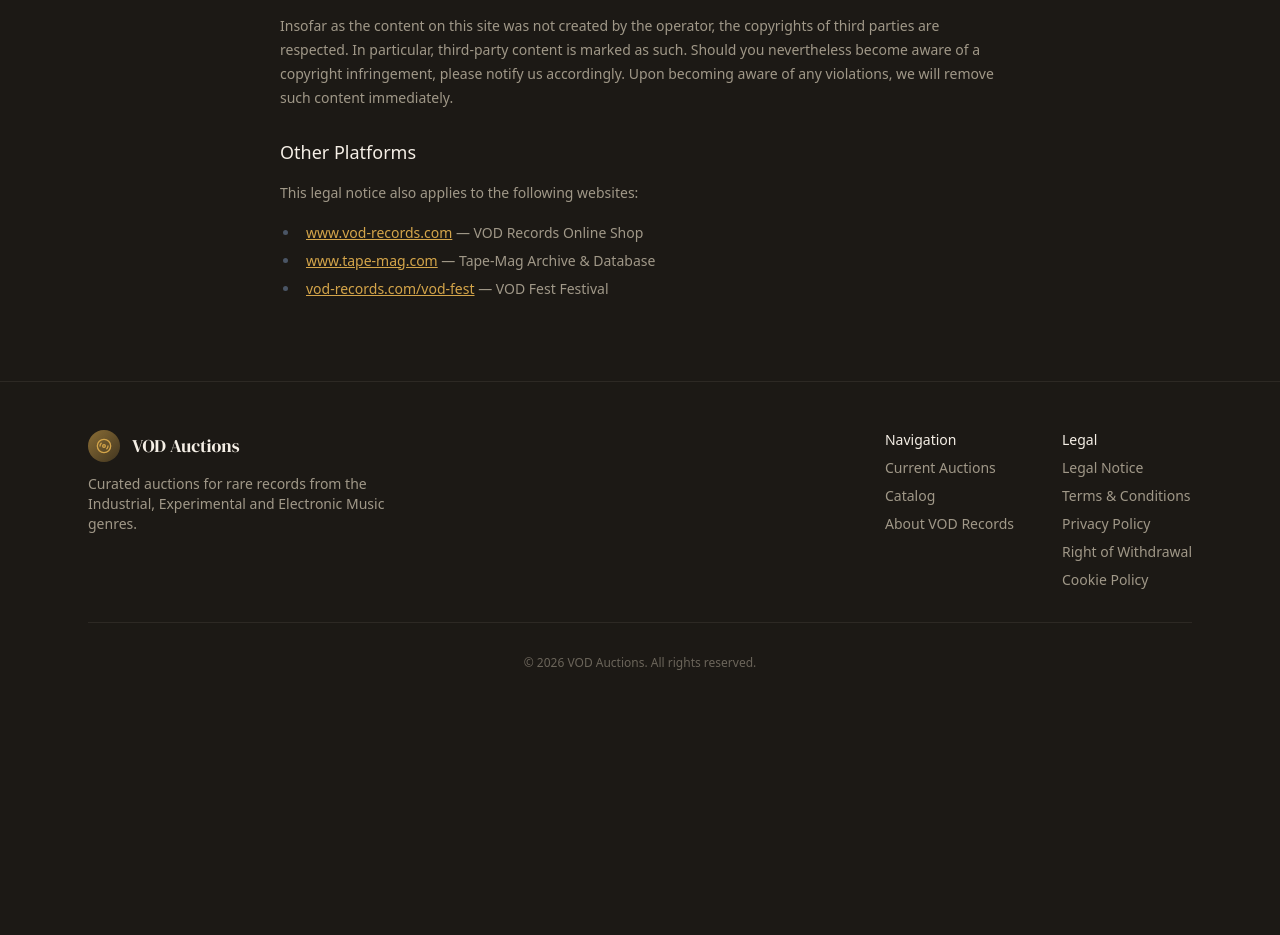
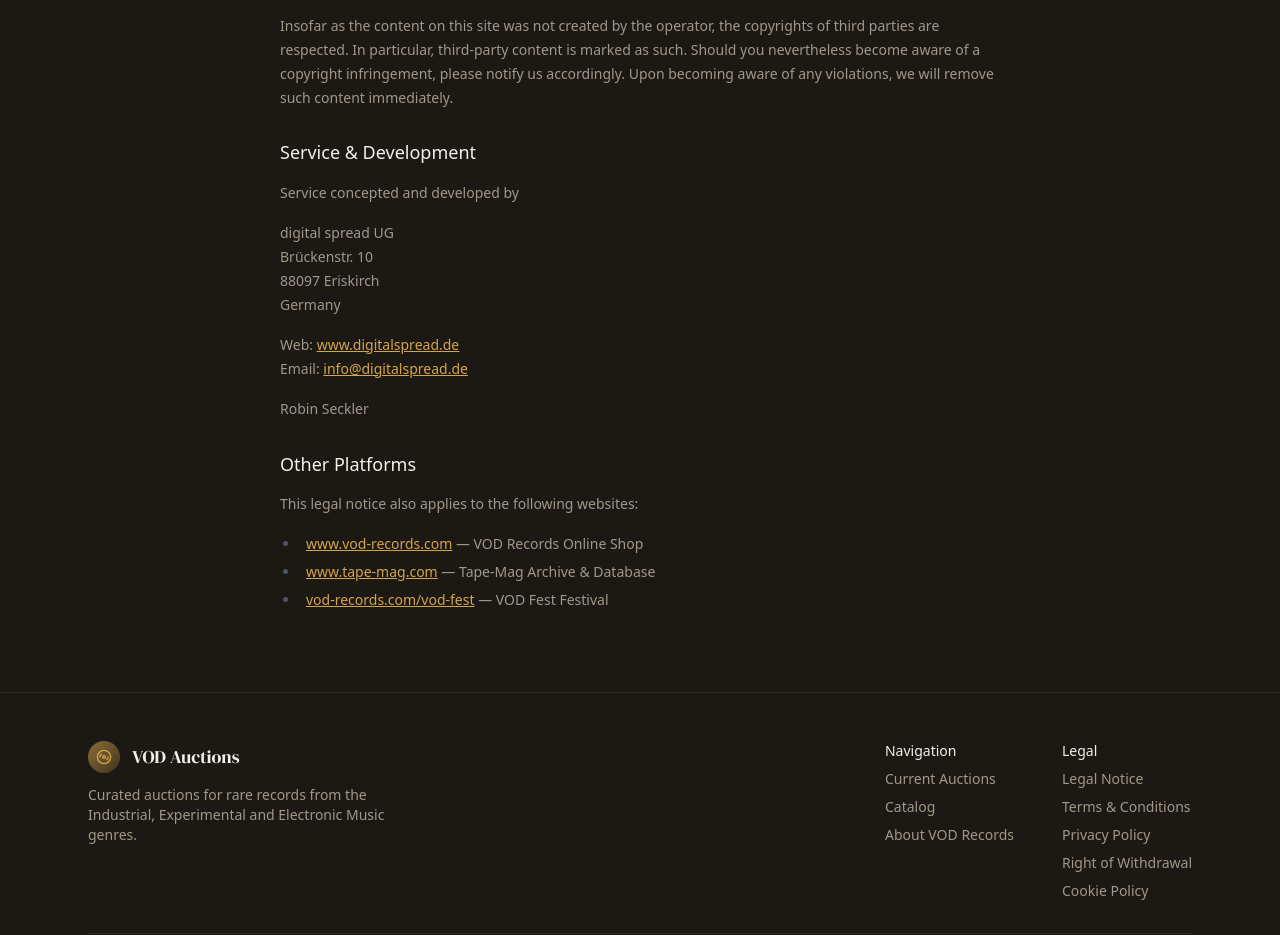
Before and after one commit to rseckler/VOD_Auctions, a Next.js app in the folder storefront/: page /impressum in a window 1280 px wide. Shown: the part 1560-2495 px from the top of the page. Before the commit the page ends 2279 px from the top, so only its background shows below. Built offline with nearby package versions, Linux system fonts and the light colour scheme; no server answers.

Commit message:
Add digital spread UG service credit to Legal Notice page
Co-Authored-By: Claude Opus 4.6 <noreply@anthropic.com>

```diff
--- a/storefront/src/app/impressum/page.tsx
+++ b/storefront/src/app/impressum/page.tsx
@@ -145,6 +145,44 @@ export default function ImpressumPage() {
         </section>
 
         <section>
+          <h2 className="text-lg font-medium text-foreground">
+            Service & Development
+          </h2>
+          <p>
+            Service concepted and developed by
+          </p>
+          <p>
+            digital spread UG
+            <br />
+            Brückenstr. 10
+            <br />
+            88097 Eriskirch
+            <br />
+            Germany
+          </p>
+          <p>
+            Web:{" "}
+            <a
+              href="https://www.digitalspread.de"
+              target="_blank"
+              rel="noopener noreferrer"
+              className="text-primary hover:underline"
+            >
+              www.digitalspread.de
+            </a>
+            <br />
+            Email:{" "}
+            <a
+              href="mailto:info@digitalspread.de"
+              className="text-primary hover:underline"
+            >
+              info@digitalspread.de
+            </a>
+          </p>
+          <p>Robin Seckler</p>
+        </section>
+
+        <section>
           <h2 className="text-lg font-medium text-foreground">Other Platforms</h2>
           <p>
             This legal notice also applies to the following websites:
```
